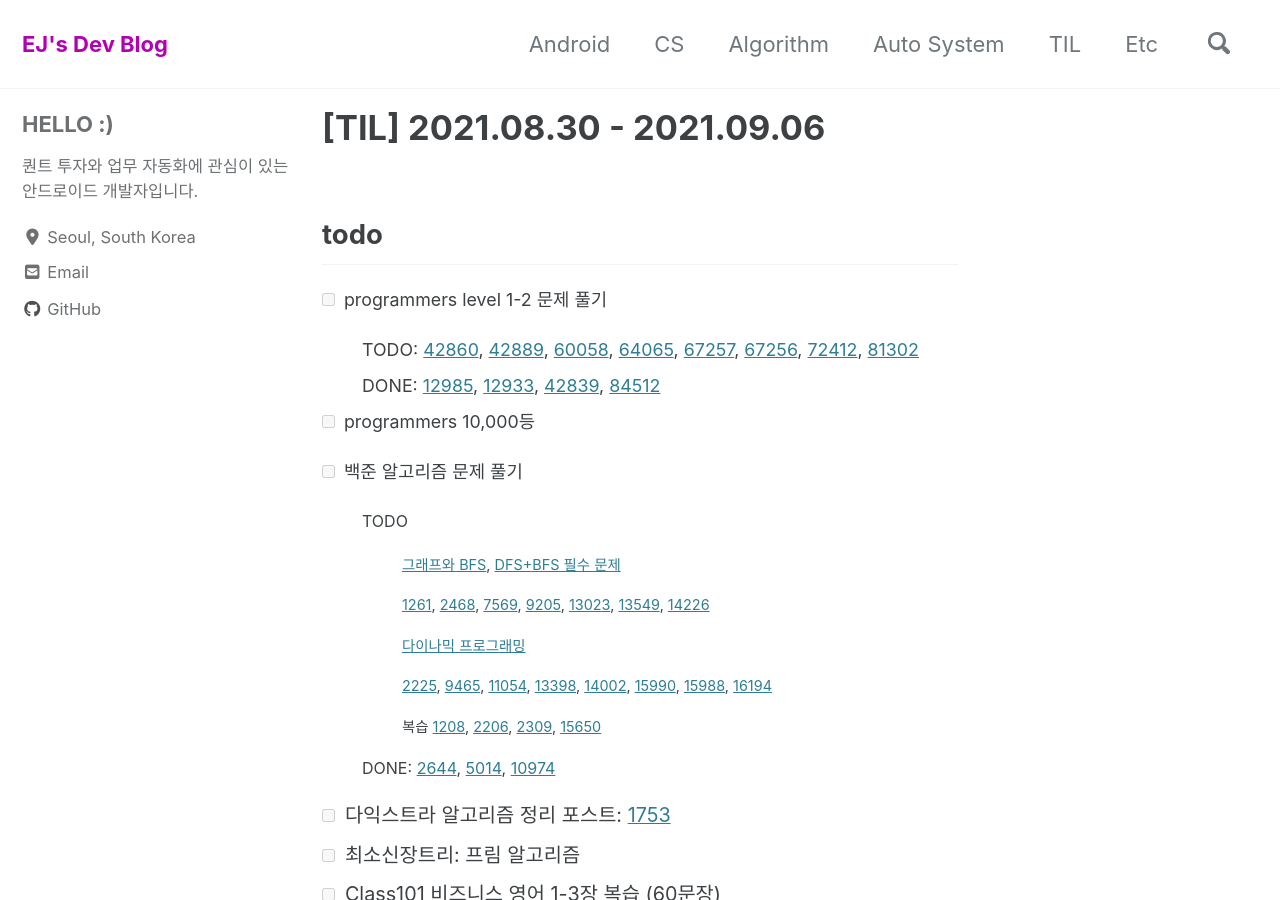
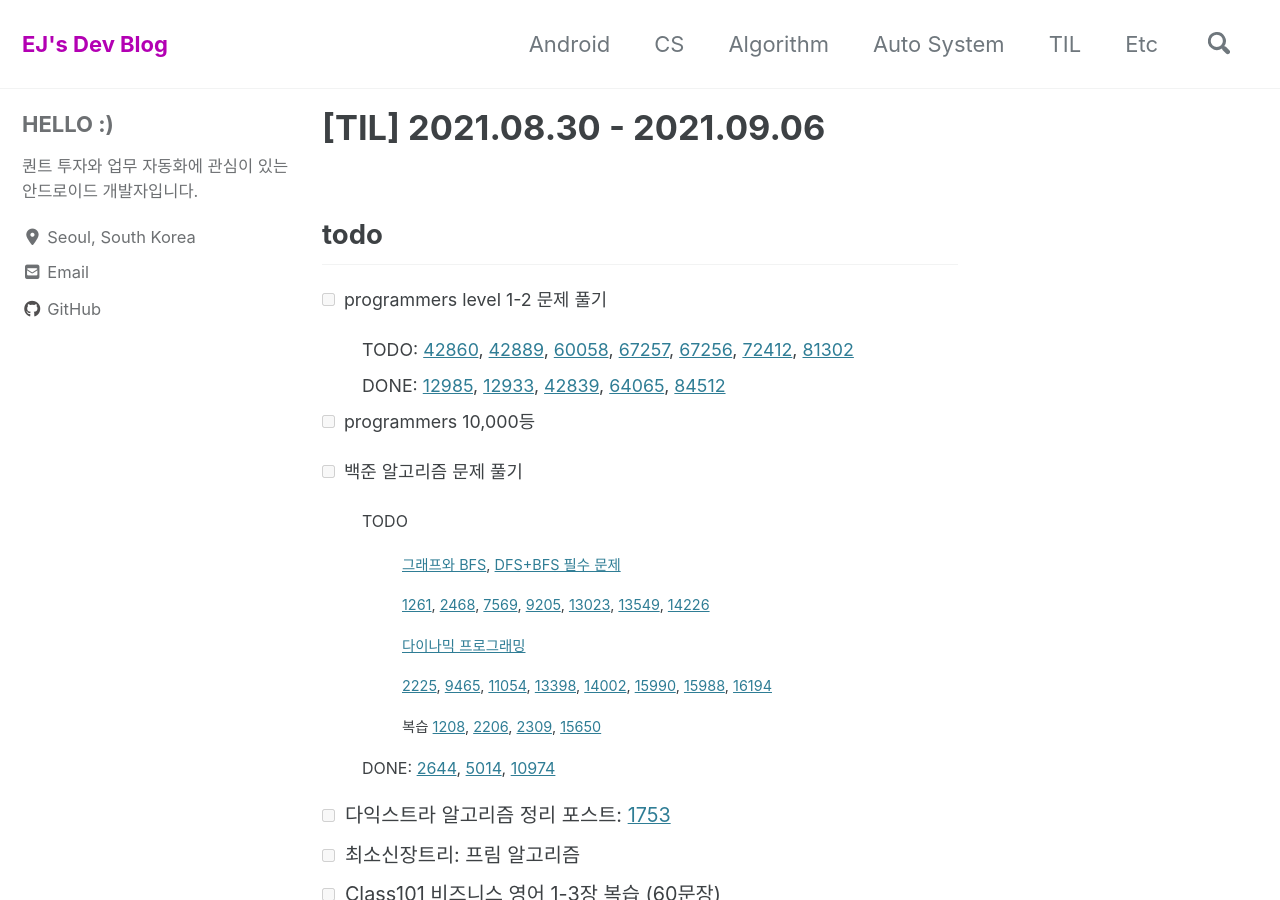
Before and after one commit to dev-eunji/dev-eunji.github.io, a Jekyll site: the page built from _posts/til/2021-08-30-TIL.md, in a window 1280 px wide and 900 px high. Built offline with Jekyll 4.4.1, drawn with Linux system fonts in a browser that asks for light colours; cached includes are drawn as plain includes; nearby versions of some CDN libraries; comment, search, counter and statistics services are not loaded.

Commit message:
[TIL] 20210831

```diff
--- a/_posts/til/2021-08-30-TIL.md
+++ b/_posts/til/2021-08-30-TIL.md
@@ -11,8 +11,8 @@ comments: true
 
 - [ ] programmers level 1-2 문제 풀기
 
-  - TODO: [42860](https://programmers.co.kr/learn/courses/30/lessons/42860), [42889](https://programmers.co.kr/learn/courses/30/lessons/42889), [60058](https://programmers.co.kr/learn/courses/30/lessons/60058), [64065](https://programmers.co.kr/learn/courses/30/lessons/64065), [67257](https://programmers.co.kr/learn/courses/30/lessons/67257), [67256](https://programmers.co.kr/learn/courses/30/lessons/67256), [72412](https://programmers.co.kr/learn/courses/30/lessons/72412), [81302](https://programmers.co.kr/learn/courses/30/lessons/81302)
-  - DONE: [12985](https://programmers.co.kr/learn/courses/30/lessons/12985), [12933](https://programmers.co.kr/learn/courses/30/lessons/12933), [42839](https://programmers.co.kr/learn/courses/30/lessons/42839), [84512](https://programmers.co.kr/learn/courses/30/lessons/84512)
+  - TODO: [42860](https://programmers.co.kr/learn/courses/30/lessons/42860), [42889](https://programmers.co.kr/learn/courses/30/lessons/42889), [60058](https://programmers.co.kr/learn/courses/30/lessons/60058), [67257](https://programmers.co.kr/learn/courses/30/lessons/67257), [67256](https://programmers.co.kr/learn/courses/30/lessons/67256), [72412](https://programmers.co.kr/learn/courses/30/lessons/72412), [81302](https://programmers.co.kr/learn/courses/30/lessons/81302)
+  - DONE: [12985](https://programmers.co.kr/learn/courses/30/lessons/12985), [12933](https://programmers.co.kr/learn/courses/30/lessons/12933), [42839](https://programmers.co.kr/learn/courses/30/lessons/42839), [64065](https://programmers.co.kr/learn/courses/30/lessons/64065), [84512](https://programmers.co.kr/learn/courses/30/lessons/84512)
 
 - [ ] programmers 10,000등
 
```
